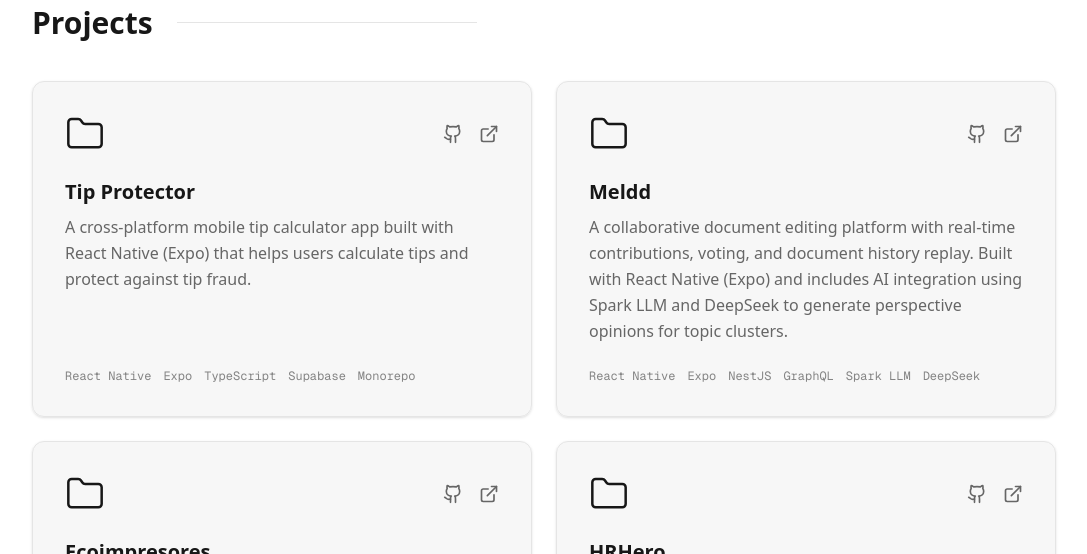
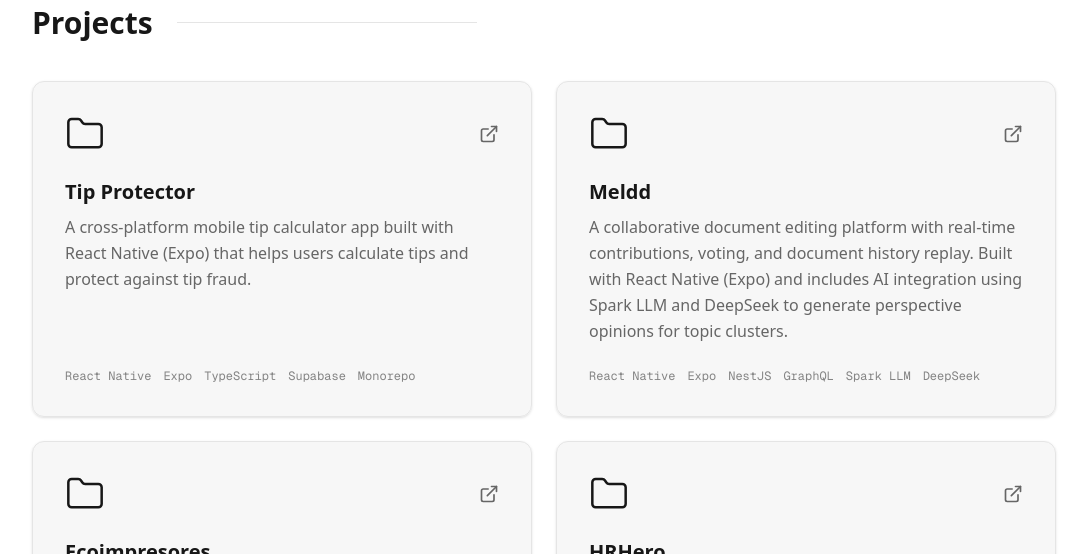
Before and after one commit to leotaozeng/leozeng.tech, a Next.js app: page / in a window 1280 px wide. Shown: the part 2220-2774 px from the top of the page, without its empty margins (96-1183 px from the left). Built offline with nearby package versions, Linux system fonts and the light colour scheme.

Commit message:
fix: remove GitHub links from Projects component

```diff
--- a/src/components/Projects.tsx
+++ b/src/components/Projects.tsx
@@ -89,13 +89,6 @@ const Projects = () => {
                 </div>
                 <div className="flex space-x-4 text-secondary">
                   <a
-                    href={project.github}
-                    className="hover:text-foreground transition-colors"
-                    aria-label="GitHub"
-                  >
-                    <Github size={20} />
-                  </a>
-                  <a
                     href={project.external}
                     className="hover:text-foreground transition-colors"
                     aria-label="External Link"
```
